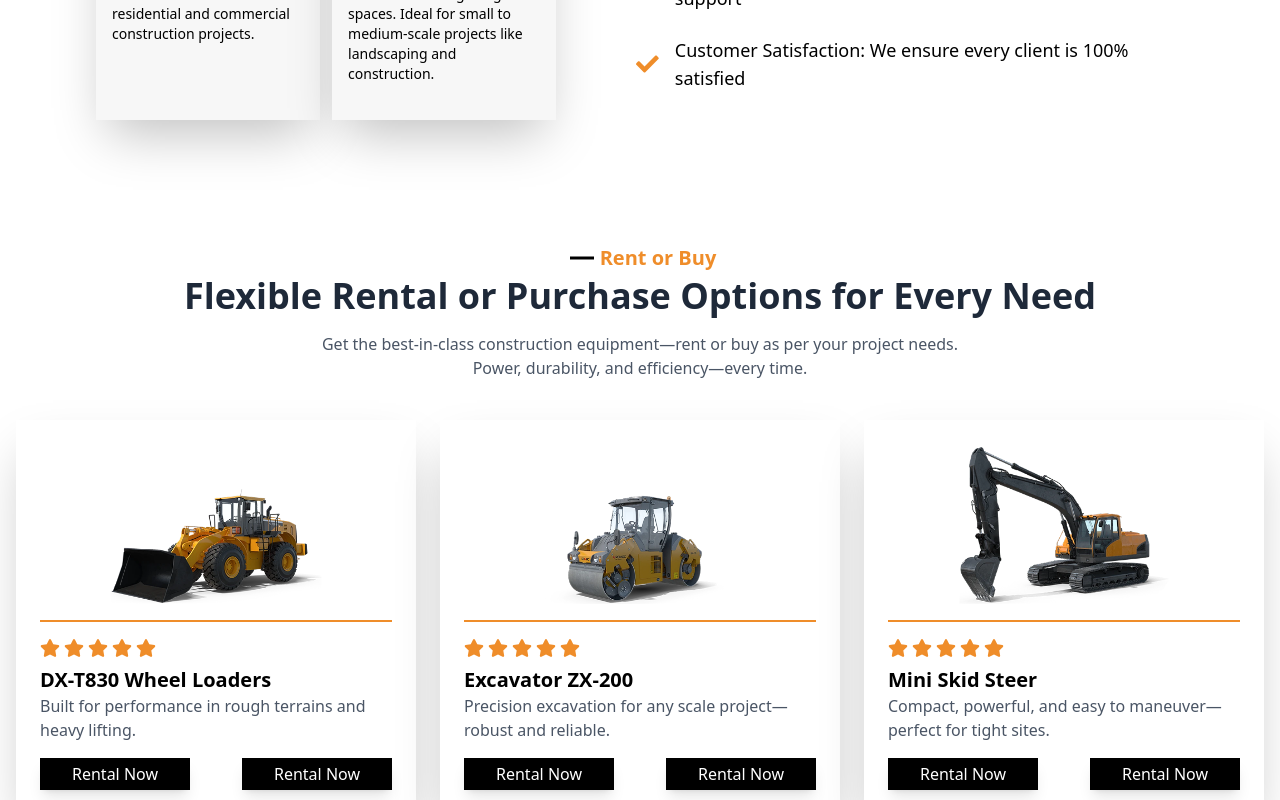
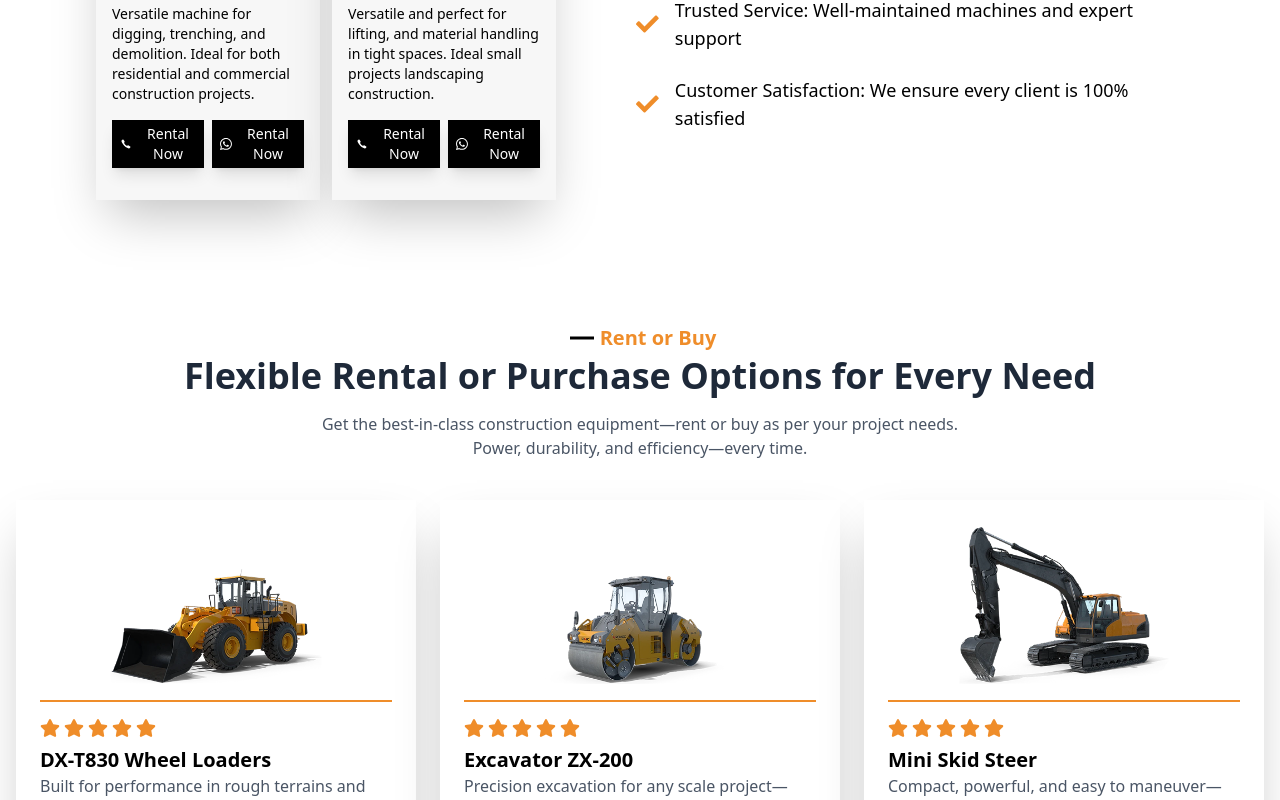
Before and after one commit to Manish6906/Construction, a React (Vite) app: page / in a window 1280 px wide. Shown: the part 1360-2160 px from the top of the page. Built offline with nearby package versions, Linux system fonts and the light colour scheme; a web font is replaced by a local one.

Commit message:
add buttons

```diff
--- a/src/Components/MainPage/RentAndBuy.jsx
+++ b/src/Components/MainPage/RentAndBuy.jsx
@@ -2,6 +2,8 @@ import React, { useState } from 'react';
 import { FaStar } from "react-icons/fa";
 import { MdOutlineHorizontalRule } from "react-icons/md";
 import { motion } from 'framer-motion';
+import { IoIosCall } from "react-icons/io";
+import { FaWhatsapp } from "react-icons/fa";
 
 import image5 from '../../assets/images/image5.png';
 import image7 from '../../assets/images/image7.png';
@@ -100,11 +102,12 @@ function RentAndBuy() {
             <p className="text-gray-600">{item.description}</p>
 
             <div className="flex flex-col sm:flex-row justify-center md:justify-between gap-2 items-center mt-4">
-              <button className="bg-black text-white px-8 py-1 mt-2 md:mt-0 cursor-pointer shadow-lg hover:scale-110 transition-transform duration-200">
-                <a href="tel:+916283381082" className="flex gap-2 items-center">Rental Now</a>
+              <button className="bg-black text-white px-4 flex items-center gap-2 py-1 mt-2 md:mt-0 cursor-pointer shadow-lg hover:scale-110 transition-transform duration-200">
+               <IoIosCall />  <a href="tel:+916283381082" className="flex gap-2 items-center">Rental Now</a>
               </button>
 
-              <button className="bg-black text-white px-8 py-1 mt-2 md:mt-0 cursor-pointer shadow-lg hover:scale-110 transition-transform duration-200">
+              <button className="bg-black flex items-center gap-2 text-white px-4 py-1 mt-2 md:mt-0 cursor-pointer shadow-lg hover:scale-110 transition-transform duration-200">
+              <FaWhatsapp />
   <a
     href="https://wa.me/916283381082"
     target="_blank"
--- a/src/Components/ServicePage/FirstSection.jsx
+++ b/src/Components/ServicePage/FirstSection.jsx
@@ -1,6 +1,8 @@
 import React from 'react';
 import { FaArrowRight } from "react-icons/fa";
 import { motion } from 'framer-motion';
+import { IoIosCall } from "react-icons/io";
+import { FaWhatsapp } from "react-icons/fa";
 
 import card1 from '../../assets/images/card1.png';
 import card2 from '../../assets/images/card2.png';
@@ -26,7 +28,7 @@ const cards = [
   {
     image: card4,
     title: 'Backhoe Loader',
-    text: 'Versatile and compact, perfect for lifting, and material handling in tight spaces. Ideal for small to medium-scale projects like landscaping and construction.',
+    text: 'Versatile and perfect for lifting, and material handling in tight spaces. Ideal  small projects landscaping  construction.',
   },
 ];
 
@@ -54,6 +56,24 @@ const Card = ({ image, title, text }) => (
     <img src={image} alt={title} className='w-full h-32 object-contain mb-4' />
     <h2 className='text-sm lg:text-xl font-bold mb-2'>{title}</h2>
     <p className='mb-3 md:mb-1 text-[10px] lg:text-sm'>{text}</p>
+    <div className="flex flex-col sm:flex-row justify-center md:justify-between gap-2 items-center mt-4">
+                  <button className="bg-black text-white px-2 flex items-center gap-2 py-1 mt-2 md:mt-0 cursor-pointer shadow-lg hover:scale-110 transition-transform duration-200">
+                   <IoIosCall />  <a href="tel:+916283381082" className="flex gap-2 items-center text-sm">Rental Now</a>
+                  </button>
+
+                  <button className="bg-black flex items-center gap-2 text-white px-2 py-1 mt-2 md:mt-0 cursor-pointer shadow-lg hover:scale-110 transition-transform duration-200">
+                  <FaWhatsapp />
+      <a
+        href="https://wa.me/916283381082"
+        target="_blank"
+        rel="noopener noreferrer"
+        className="flex gap-2 items-center text-sm"
+      >
+        Rental Now
+      </a>
+    </button>
+
+                </div>
   </motion.div>
 );
 
```
